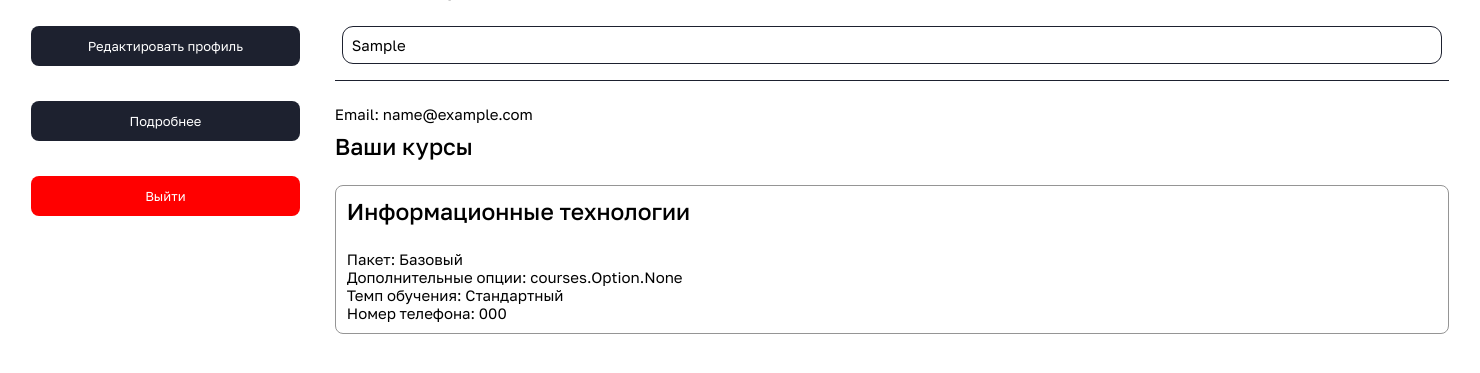
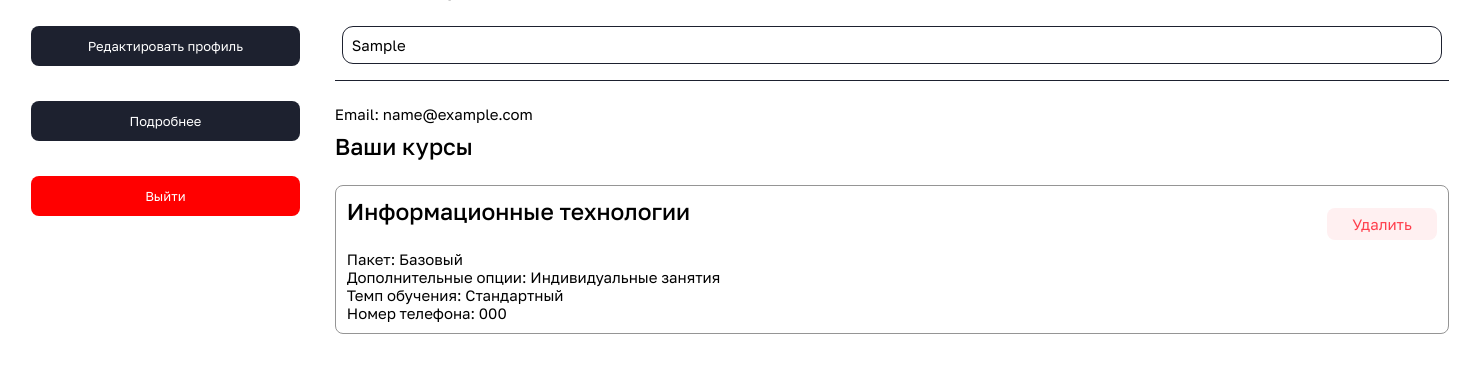
Before and after one commit to civikash/education_works, a Django app: page /profile/ in a window 1480 px wide. Shown: the part 385-758 px from the top of the page. Run offline with Django 4.2, Linux system fonts and the light colour scheme; a user stored in the database is signed in; tables that the repository leaves empty hold one stand-in row (values such as "Sample post").

Commit message:
delete-order

```diff
--- a/education_courses/account/templates/account/profile.html
+++ b/education_courses/account/templates/account/profile.html
@@ -86,9 +86,14 @@
                     <h1>Ваши курсы</h1>
                     {% for course in courses %}
                     <div class="order__item">
+                        <div class="order__item-row">
                         <h1>{{ course.directions }}</h1>
+                        <a class="button red" href="{% url 'courses:courses-delete' course.uid %}">Удалить</a>
+                        </div>
                         <span>Пакет: {{ course.package }}</span>
-                        <span>Дополнительные опции: {{ course.option }}</span>
+                        {% for option in course.option.all %}
+                        <span>Дополнительные опции: {{ option.name }}</span>
+                        {% endfor %}
                         <span>Темп обучения: {{ course.temp }}</span>
                         <span>Номер телефона: {{ course.phone_number }}</span>
                     </div>
--- a/education_courses/courses/urls.py
+++ b/education_courses/courses/urls.py
@@ -6,6 +6,7 @@ app_name = 'courses'
 
 urlpatterns = [
     path('all/', courses.courses_all, name='courses-all'),
+    path('course/delete/<uuid:uid>/', courses.course_delete, name='courses-delete'),
     path('course/search/<str:course_name>/<str:select_course>/', courses.courses_search, name='courses-search'),
     path('course/<uuid:uid>/', courses.course_detail, name='courses-detail'),
     path('course/order/', courses.course_order, name='courses-order'),
--- a/education_courses/static/css/main.css
+++ b/education_courses/static/css/main.css
@@ -130,6 +130,10 @@ p {
 .button.dark {
   background-color: #1D212F;
   color: #FFFFFF;
+}
+.button.red {
+  background-color: rgba(255, 62, 76, 0.08);
+  color: #FF3E4C;
 }
 
 .header__landing {
@@ -783,6 +787,16 @@ p {
   border-radius: 8px;
   padding: 11px;
   border: 1px solid #959595;
+}
+.profile__body .profile__right .courses__block .order__item-row {
+  display: flex;
+  align-items: center;
+  justify-content: space-between;
+}
+.profile__body .profile__right .courses__block .order__item-row .button {
+  height: 32px;
+  width: 110px;
+  font-size: 15px;
 }
 .profile__body .profile__right .info {
   display: flex;
--- a/education_courses/static/scss/base/_base.scss
+++ b/education_courses/static/scss/base/_base.scss
@@ -45,4 +45,9 @@ p {
       background-color: $dark;
       color: $white;
     }
+
+    &.red {
+      background-color: $red-bg;
+      color: $red-color;
+    }
 }
--- a/education_courses/static/scss/base/_vars.scss
+++ b/education_courses/static/scss/base/_vars.scss
@@ -12,3 +12,6 @@ $orange-bg: #fff8f5;
 $orange-element-bg: #FEDCCE;
 $education-bg: #F6F7FA;
 $circle: #EAEEF3;
+
+$red-color: #FF3E4C;
+$red-bg: rgba(255, 62, 76, 0.08);
--- a/education_courses/static/scss/layouts/account/_profile.scss
+++ b/education_courses/static/scss/layouts/account/_profile.scss
@@ -69,6 +69,18 @@
                 border-radius: 8px;
                 padding: 11px;
                 border: 1px solid $gray;
+
+                &-row {
+                    display: flex;
+                    align-items: center;
+                    justify-content: space-between;
+
+                    .button {
+                        height: 32px;
+                        width: 110px;
+                        font-size: 15px;
+                    }
+                }
             }
         }
 
```
Also changed, not shown: education_courses/courses/views/courses.py (+14 -0 lines), 1 other file.
